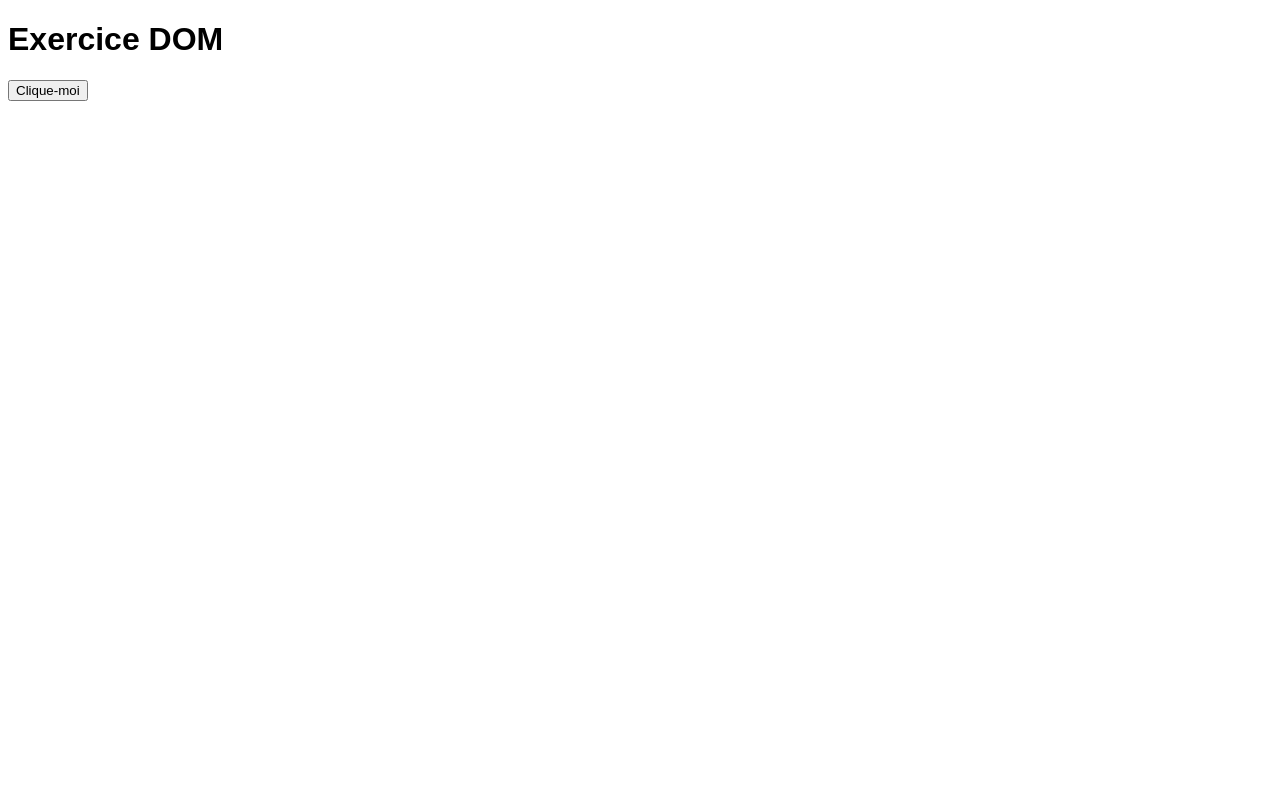
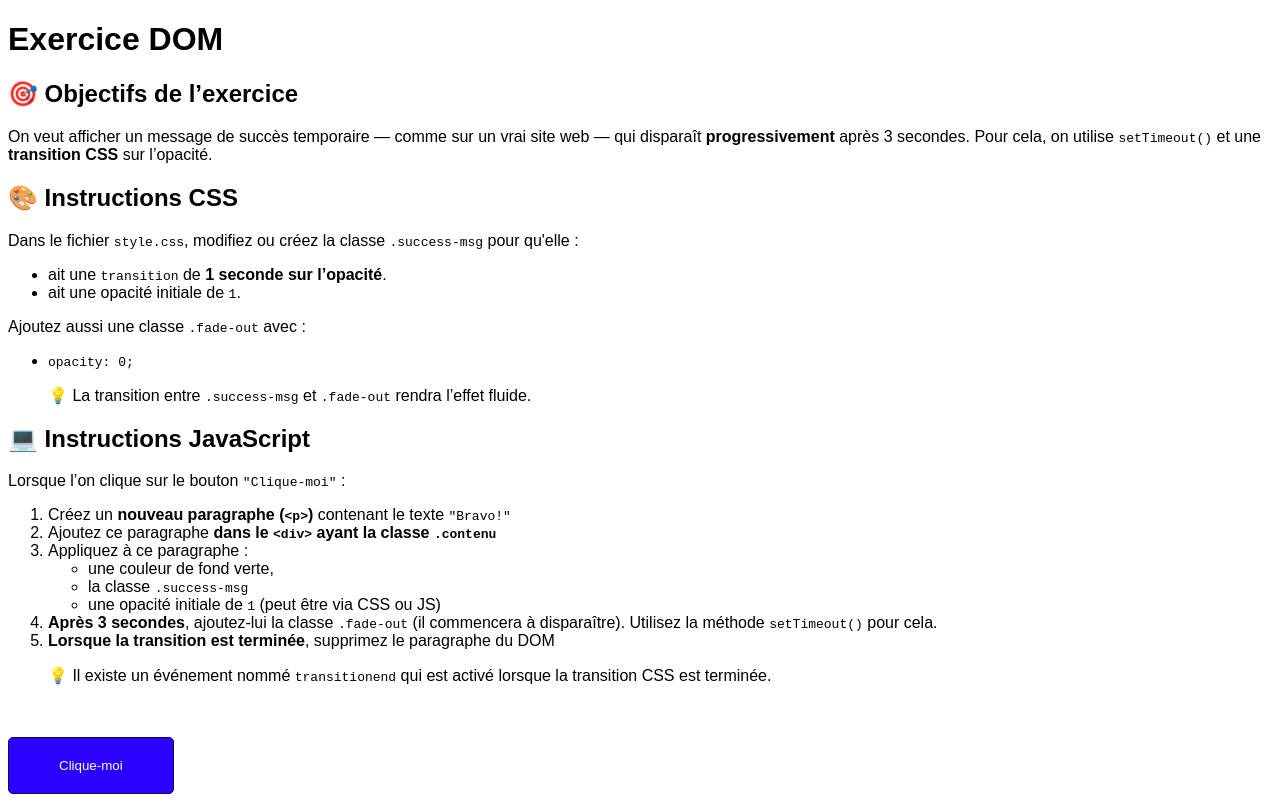
Before and after one commit to kid-synthetique/web5-exercice-message-succes, a plain HTML site: page index.html in a window 1280 px wide. Drawn offline with Linux system fonts and the light colour scheme.

Commit message:
ajout instructions exercices et ajustement test

```diff
--- a/index.html
+++ b/index.html
@@ -1,13 +1,89 @@
 <!DOCTYPE html>
 <html lang="fr">
+
 <head>
   <meta charset="UTF-8">
   <title>Exercice DOM</title>
   <link rel="stylesheet" href="style.css">
 </head>
+
 <body>
   <h1>Exercice DOM</h1>
+  <h2>🎯 Objectifs de l’exercice</h2>
+  <p>On veut afficher un message de succès temporaire — comme sur un vrai site web — qui disparaît
+    <strong>progressivement</strong> après 3 secondes. Pour cela, on utilise <code>setTimeout()</code> et une
+    <strong>transition CSS</strong> sur l’opacité.
+  </p>
+
+  <h2>🎨 Instructions CSS</h2>
+  <p>Dans le fichier <code>style.css</code>, modifiez
+    ou créez la classe <code>.success-msg</code> pour qu'elle :</p>
+  <ul>
+    <li>
+      ait une <code>transition</code> de <strong>1 seconde sur l’opacité</strong>.
+    </li>
+    <li>
+     ait une opacité initiale de <code>1</code>.
+
+    </li>
+  </ul>
+  <p>Ajoutez aussi une classe <code>.fade-out</code>
+    avec :</p>
+  <ul>
+    <li>
+      <code>opacity: 0;</code>
+    </li>
+  </ul>
+  <blockquote>
+    💡 La transition entre <code>.success-msg</code> et <code>.fade-out</code> rendra l’effet
+      fluide.
+  </blockquote>
+
+  <h2>💻 Instructions JavaScript</h2>
+  <p>Lorsque l’on clique sur le bouton <code>"Clique-moi"</code> :</p>
+  <ol>
+    <li>
+      Créez un <strong>nouveau paragraphe (<code>&lt;p&gt;</code>)</strong> contenant le texte <code>"Bravo!"</code>
+    </li>
+    <li>
+      Ajoutez ce paragraphe <strong>dans le <code>&lt;div&gt;</code> ayant la classe <code>.contenu</code></strong>
+    </li>
+    <li>
+      Appliquez à ce paragraphe :
+      <ul>
+        <li>
+          une couleur de fond verte,
+        </li>
+        <li>
+          la classe <code>.success-msg</code>
+        </li>
+        <li>
+          une opacité initiale de <code>1</code> (peut être via CSS ou JS)
+        </li>
+      </ul>
+    </li>
+    <li>
+      <strong>Après 3 secondes</strong>, ajoutez-lui la classe <code>.fade-out</code> (il commencera à disparaître). Utilisez la méthode <code>setTimeout()</code> pour cela.
+    </li>
+    <li>
+      <strong>Lorsque la transition est terminée</strong>, supprimez le paragraphe du DOM
+    </li>
+  </ol>
+
+  <blockquote>
+    💡 Il existe un événement nommé <code>transitionend</code> qui est activé lorsque la transition CSS est terminée.
+  </blockquote>
+
+
+
+  <br><br>
+  <div class="contenu"> </div>
   <button id="clickme">Clique-moi</button>
+
+
+
+
   <script src="script.js"></script>
 </body>
+
 </html>
--- a/script.js
+++ b/script.js
@@ -1,2 +1 @@
-// Instructions : Ajoutez un événement sur le clic du bouton déjà présent dans la page.
-// Lorsque le bouton est cliqué, un paragraphe (balise p) sera ajouté dans la page et ce paragraphe contiendra le texte "Bravo!"
+// Instructions : Voir les instructions dans index.html (ouvrez la page dans votre navigateur web)
--- a/style.css
+++ b/style.css
@@ -1,3 +1,19 @@
 body {
   font-family: sans-serif;
 }
+
+#clickme {
+  display:block;
+  padding: 20px 50px;
+  background-color: #2b00ff;
+  border-radius: 5px;
+  border: 1px solid #110067;
+  color:white;
+  cursor: pointer;
+}
+
+.success-msg {
+  font-weight: bold;
+  padding: 10px;
+  border-radius: 5px;
+}
```
Also changed, not shown: 3 other files.
